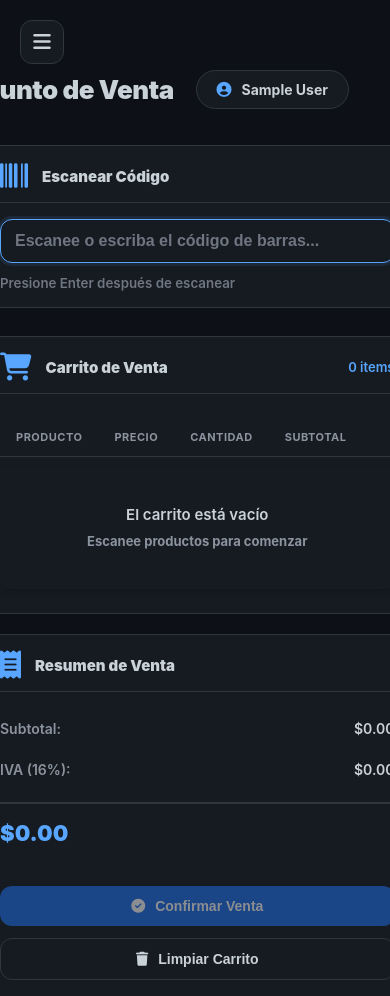
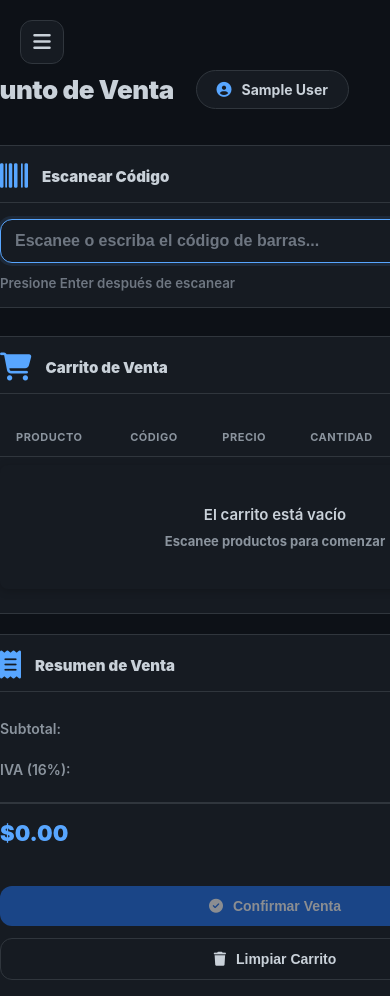
Before and after one commit to Alvaro-Calleros/papeleria-pos-sigma, a PHP site: page / in a window 390 px wide. Shown: the top 996 px of the page. Run offline with PHP 8.4, Linux system fonts and the light colour scheme; the visitor is signed in with stand-in values (Sample User, id 1); data that the repository does not hold is empty.

Commit message:
fix(responsive): revertir cambios tabla y solo ajustar contenido celdas

```diff
--- a/assets/css/styles.css
+++ b/assets/css/styles.css
@@ -1112,58 +1112,22 @@ textarea.form-control {
     .table-wrapper {
         overflow-x: auto;
         -webkit-overflow-scrolling: touch;
-        margin: 0 -16px;
-        padding: 0 16px;
     }
 
     .coach-table {
-        min-width: 100%;
-        width: 100%;
+        min-width: 600px;
         font-size: 13px;
     }
 
     .coach-table th,
     .coach-table td {
-        padding: 10px 6px;
-        font-size: 12px;
-        white-space: nowrap;
+        padding: 10px 8px;
     }
 
-    /* Hide codigo column on mobile */
-    .coach-table th:nth-child(2),
-    .coach-table td:nth-child(2) {
-        display: none;
-    }
-
-    /* Ajustar anchos de columnas en móvil */
-    .coach-table th:nth-child(1),
-    .coach-table td:nth-child(1) {
-        width: 35%;
-        min-width: 100px;
-    }
-
-    .coach-table th:nth-child(3),
-    .coach-table td:nth-child(3) {
-        width: 20%;
-        text-align: right;
-    }
-
-    .coach-table th:nth-child(4),
-    .coach-table td:nth-child(4) {
-        width: 20%;
-        text-align: center;
-    }
-
-    .coach-table th:nth-child(5),
-    .coach-table td:nth-child(5) {
-        width: 20%;
-        text-align: right;
-    }
-
-    .coach-table th:nth-child(6),
-    .coach-table td:nth-child(6) {
-        width: 5%;
-        text-align: center;
+    /* Ajustar texto en celdas para móvil */
+    .coach-table td {
+        word-break: break-word;
+        max-width: 200px;
     }
 
     /* Responsive forms */
@@ -1332,47 +1296,24 @@ textarea.form-control {
 
     /* Table even more compact */
     .coach-table {
-        font-size: 11px;
+        min-width: 550px;
+        font-size: 12px;
     }
 
     .coach-table th,
     .coach-table td {
-        padding: 8px 3px;
-        font-size: 11px;
+        padding: 8px 6px;
     }
 
-    /* Ajustar anchos en pantallas muy pequeñas */
-    .coach-table th:nth-child(1),
-    .coach-table td:nth-child(1) {
-        width: 30%;
-        min-width: 80px;
-    }
-
-    .coach-table th:nth-child(3),
-    .coach-table td:nth-child(3) {
-        width: 22%;
-    }
-
-    .coach-table th:nth-child(4),
-    .coach-table td:nth-child(4) {
-        width: 18%;
-    }
-
-    .coach-table th:nth-child(5),
-    .coach-table td:nth-child(5) {
-        width: 25%;
-    }
-
-    .coach-table th:nth-child(6),
-    .coach-table td:nth-child(6) {
-        width: 5%;
+    .coach-table td {
+        max-width: 150px;
     }
 
     /* Empty cart message */
     #carritoBody td {
         padding: 40px 12px !important;
         font-size: 14px;
-        white-space: normal !important;
+        max-width: none !important;
     }
 
     #carritoBody p {
```
